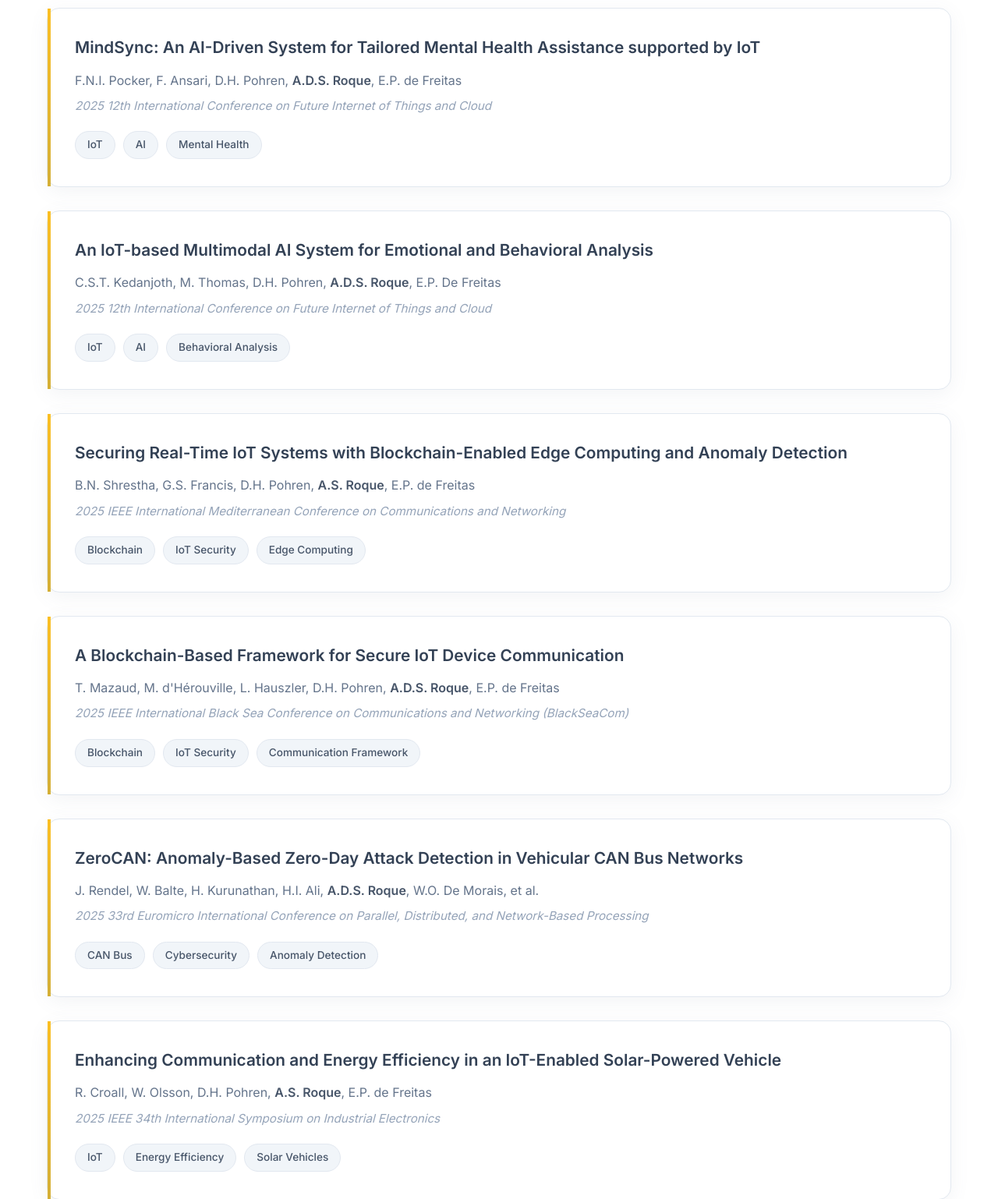
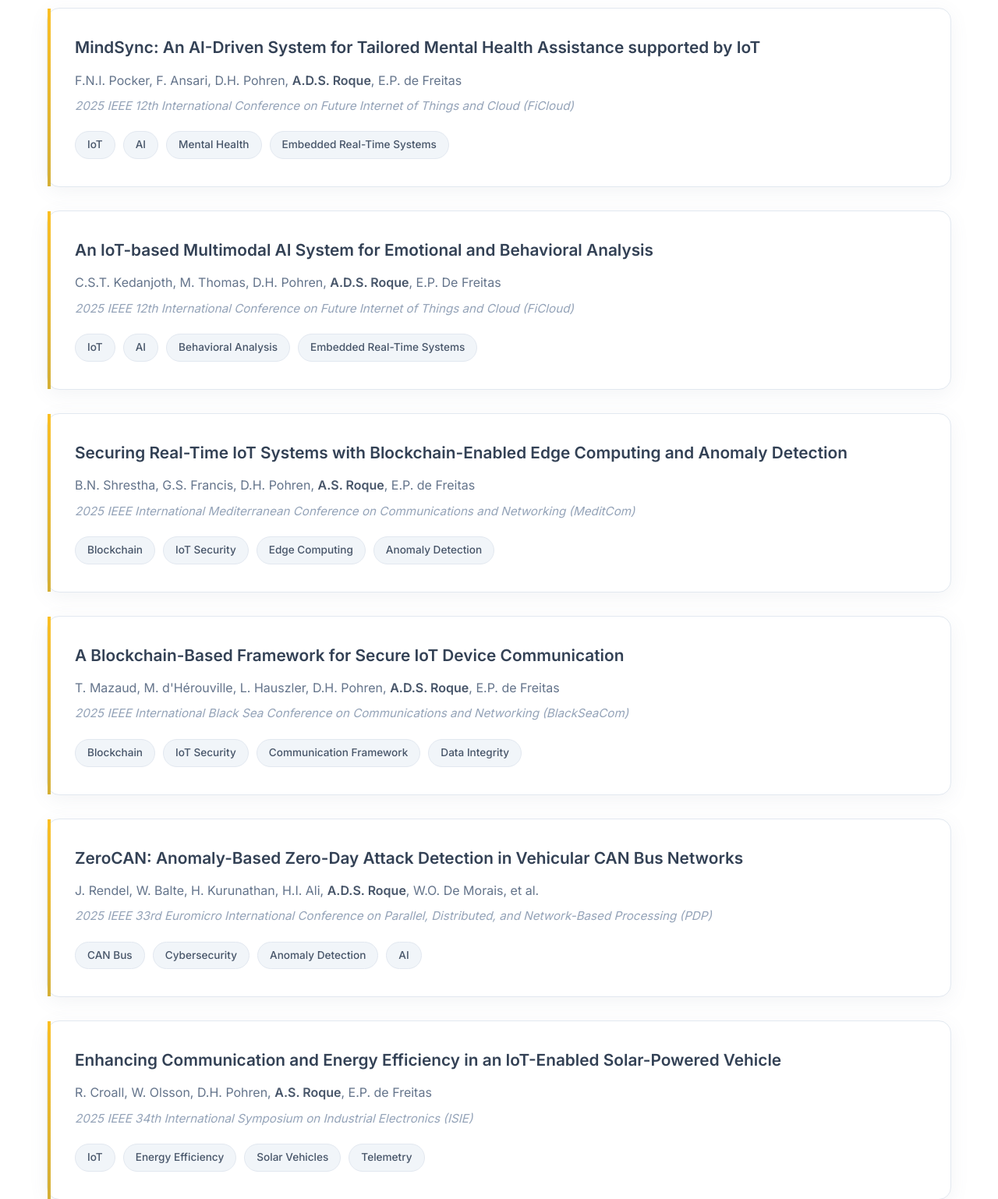
Before and after one commit to asr-roque/website, a plain HTML site: page index.html in a window 1280 px wide. Shown: the part 1940-3478 px from the top of the page at 78% size. Drawn offline with Linux system fonts and the light colour scheme; a script that the page names is missing.

Commit message:
Update index.html

```diff
--- a/index.html
+++ b/index.html
@@ -89,33 +89,36 @@
                     <article class="publication-item">
                         <h3>MindSync: An AI-Driven System for Tailored Mental Health Assistance supported by IoT</h3>
                         <p class="authors">F.N.I. Pocker, F. Ansari, D.H. Pohren, <strong>A.D.S. Roque</strong>, E.P. de Freitas</p>
-                        <p class="venue">2025 12th International Conference on Future Internet of Things and Cloud</p>
+                        <p class="venue">2025 IEEE 12th International Conference on Future Internet of Things and Cloud (FiCloud)</p>
                         <div class="publication-tags">
                             <span class="tag">IoT</span>
                             <span class="tag">AI</span>
                             <span class="tag">Mental Health</span>
+							<span class="tag">Embedded Real-Time Systems</span>
                         </div>
                     </article>
 
                     <article class="publication-item">
                         <h3>An IoT-based Multimodal AI System for Emotional and Behavioral Analysis</h3>
                         <p class="authors">C.S.T. Kedanjoth, M. Thomas, D.H. Pohren, <strong>A.D.S. Roque</strong>, E.P. De Freitas</p>
-                        <p class="venue">2025 12th International Conference on Future Internet of Things and Cloud</p>
+                        <p class="venue">2025 IEEE 12th International Conference on Future Internet of Things and Cloud (FiCloud)</p>
                         <div class="publication-tags">
                             <span class="tag">IoT</span>
                             <span class="tag">AI</span>
                             <span class="tag">Behavioral Analysis</span>
+							<span class="tag">Embedded Real-Time Systems</span>
                         </div>
                     </article>
 
                     <article class="publication-item">
                         <h3>Securing Real-Time IoT Systems with Blockchain-Enabled Edge Computing and Anomaly Detection</h3>
                         <p class="authors">B.N. Shrestha, G.S. Francis, D.H. Pohren, <strong>A.S. Roque</strong>, E.P. de Freitas</p>
-                        <p class="venue">2025 IEEE International Mediterranean Conference on Communications and Networking</p>
+                        <p class="venue">2025 IEEE International Mediterranean Conference on Communications and Networking (MeditCom)</p>
                         <div class="publication-tags">
                             <span class="tag">Blockchain</span>
                             <span class="tag">IoT Security</span>
                             <span class="tag">Edge Computing</span>
+							<span class="tag">Anomaly Detection</span>
                         </div>
                     </article>
 
@@ -127,28 +130,31 @@
                 	<span class="tag">Blockchain</span>
                 	<span class="tag">IoT Security</span>
                 	<span class="tag">Communication Framework</span>
+					<span class="tag">Data Integrity</span>
             	</div>
         	</article>
 
                     <article class="publication-item">
                         <h3>ZeroCAN: Anomaly-Based Zero-Day Attack Detection in Vehicular CAN Bus Networks</h3>
                         <p class="authors">J. Rendel, W. Balte, H. Kurunathan, H.I. Ali, <strong>A.D.S. Roque</strong>, W.O. De Morais, et al.</p>
-                        <p class="venue">2025 33rd Euromicro International Conference on Parallel, Distributed, and Network-Based Processing</p>
+                        <p class="venue">2025 IEEE 33rd Euromicro International Conference on Parallel, Distributed, and Network-Based Processing (PDP)</p>
                         <div class="publication-tags">
                             <span class="tag">CAN Bus</span>
                             <span class="tag">Cybersecurity</span>
                             <span class="tag">Anomaly Detection</span>
+							<span class="tag">AI</span>
                         </div>
                     </article>
 
                     <article class="publication-item">
                         <h3>Enhancing Communication and Energy Efficiency in an IoT-Enabled Solar-Powered Vehicle</h3>
                         <p class="authors">R. Croall, W. Olsson, D.H. Pohren, <strong>A.S. Roque</strong>, E.P. de Freitas</p>
-                        <p class="venue">2025 IEEE 34th International Symposium on Industrial Electronics</p>
+                        <p class="venue">2025 IEEE 34th International Symposium on Industrial Electronics (ISIE)</p>
                         <div class="publication-tags">
                             <span class="tag">IoT</span>
                             <span class="tag">Energy Efficiency</span>
                             <span class="tag">Solar Vehicles</span>
+							<span class="tag">Telemetry</span>
                         </div>
                     </article>
 
@@ -160,6 +166,7 @@
                             <span class="tag">UAV</span>
                             <span class="tag">Precision Agriculture</span>
                             <span class="tag">IoT</span>
+							<span class="tag">Wireless Sensor Networks</span>
                         </div>
                     </article>
                 </div>
@@ -287,4 +294,5 @@
 
     <script src="script.js"></script>
 </body>
+
 </html>
```
